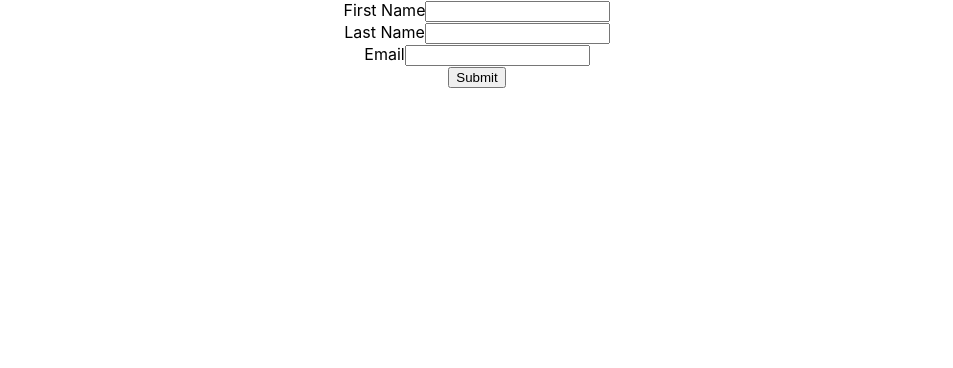
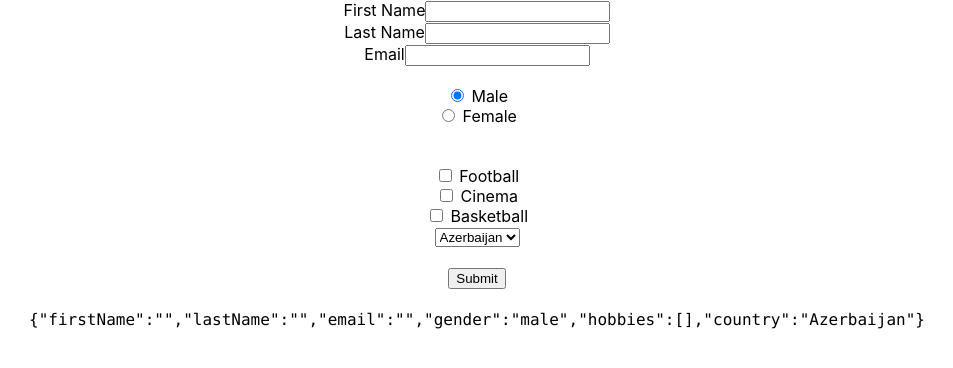
Before and after one commit to Babashov/React-Formik, a React (Create React App) app: page / in a window 1280 px wide. Shown: the top 368 px of the page, without its empty margins (163-1116 px from the left). Built offline with nearby package versions, Linux system fonts and the light colour scheme.

Commit message:
Radio / Checkbox / Dropdown in Formik

```diff
--- a/src/App.js
+++ b/src/App.js
@@ -9,13 +9,19 @@ function App() {
         firstName: '',
         lastName: '',
         email: '',
+        gender:'male',
+        hobbies:[],
+        country:"Azerbaijan"
       }}
       onSubmit={(values) => {
         alert(JSON.stringify(values, null, 2));
       }}
     >
 
-      {({handleSubmit,handleChange})=>(
+      {({handleSubmit,handleChange,values})=>(
+
+        <>
+
           <form onSubmit={handleSubmit}>
 
           <label htmlFor="firstName">First Name</label>
@@ -28,10 +34,39 @@ function App() {
 
           <label htmlFor="email">Email</label>
           <input onChange={handleChange} type="email" name="email" />
-        <br/>
+          <br/><br/>
+
+
+           <input type="radio" name ="gender" value="male" checked={values.gender === "male" } onChange={handleChange} /> Male <br/>
+           <input type="radio" name="gender" value="female" checked={values.gender === "female" } onChange={handleChange} /> Female <br/>
+          <br/><br/>
+
+          <input type="checkbox" value="football" name="hobbies" onChange={handleChange} /> Football <br/>
+          <input type="checkbox" value="cinema" name="hobbies" onChange={handleChange} /> Cinema <br/>
+          <input type="checkbox" value="basketball" name="hobbies" onChange={handleChange} /> Basketball <br/>
+
+
+          <select name="country" value={values.country} onChange={handleChange}>
+            <option value="Azerbaijan" onChange={handleChange}>Azerbaijan</option>
+            <option value="Russian" onChange={handleChange}>Russian</option>
+            <option value="English" onChange={handleChange}>English</option>
+          </select>
+
+          <br/><br/>
           <button type="submit">Submit</button>
+          <br/><br/>
           </form>
+
+          <code>
+            {JSON.stringify(values)}
+          </code>
+
+        </>
+
+
+
       )}
+
 
     </Formik>
     </div>
```
Lines whose indentation alone changed are shown as unchanged.
